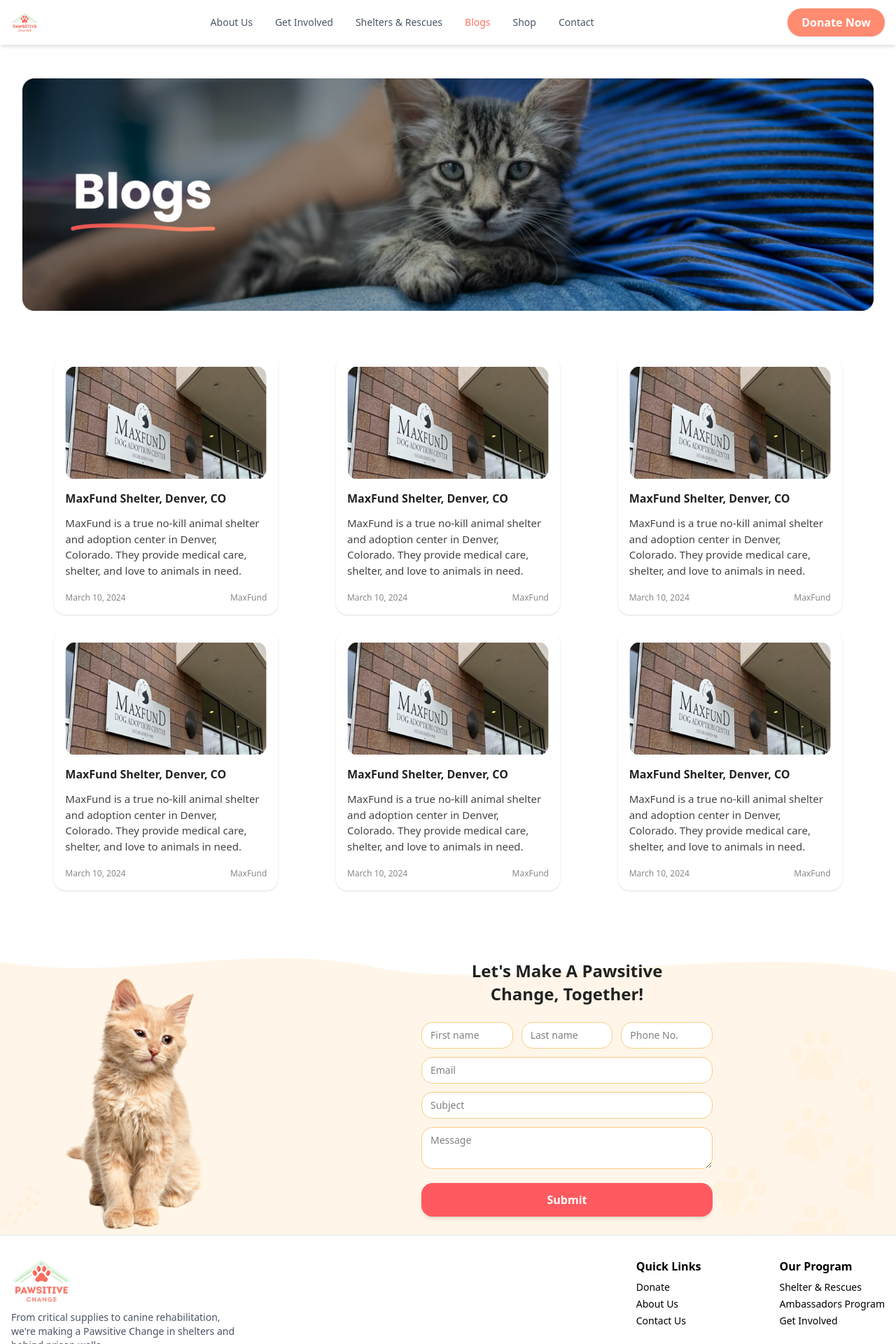
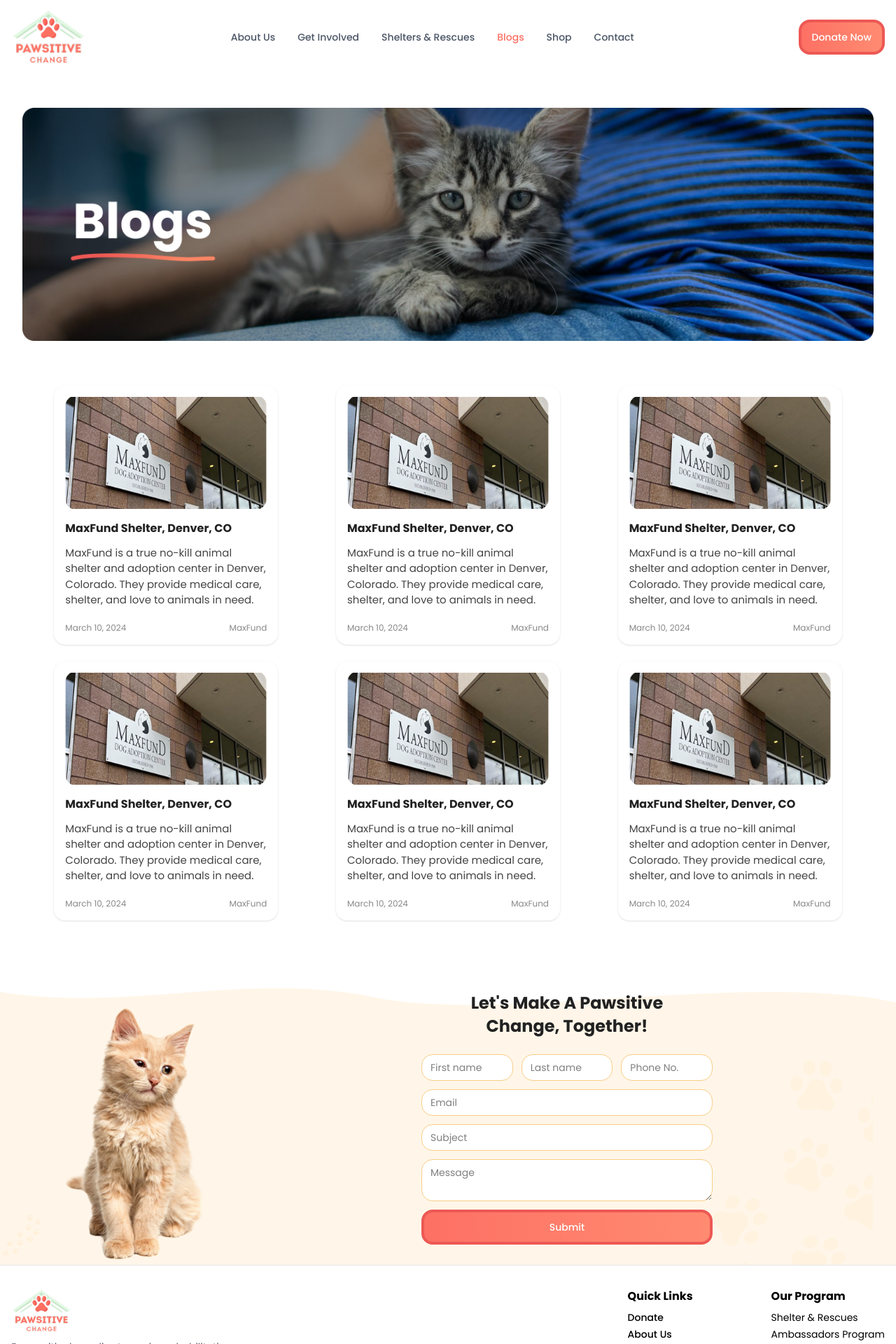
Before and after one commit to anas0723/Pawsitive, a Next.js app: page /blogs in a window 1280 px wide. Shown: the top 1920 px of the page at 70% size. Built offline with nearby package versions, Linux system fonts and the light colour scheme.

Commit message:
header fix

```diff
--- /dev/null
+++ b/src/app/components/common/CTAButtonClasses.js
@@ -0,0 +1,9 @@
+export const CTA_BUTTON_CLASSES = `
+  bg-gradient-to-r from-[#FD7064] to-[#FF8B71]
+  shadow-[ -1px_4px_12px_0px_rgba(0,0,0,0.1)]
+  border-4 border-[#ED5854]
+  rounded-[16px]
+  px-[15px] pt-[11px] pb-[10px]
+  text-[14px] font-medium capitalize
+  transition-colors text-white text-center
+`;
--- a/src/app/components/common/CatForm.jsx
+++ b/src/app/components/common/CatForm.jsx
@@ -2,6 +2,7 @@
 import React from "react";
 import Image from "next/image";
 import Link from "next/link";
+import { CTA_BUTTON_CLASSES } from "../common/CTAButtonClasses";
 
 const CatForm = () => {
   return (
@@ -86,7 +87,13 @@
             className="w-full border border-[#F9CD86] rounded-2xl px-3 py-2 text-sm bg-white min-h-[60px] resize-vertical"
             required
           />
-          <Link href="/donate-now" className="w-full bg-[#FF5A5F] text-white rounded-2xl py-3 font-bold text-base mt-2 shadow-md hover:bg-[#e14c4f] transition-colors block text-center">
+          <Link
+            href="/donate-now"
+            className={
+              CTA_BUTTON_CLASSES +
+              " w-full block text-center"
+            }
+          >
             Submit
           </Link>
         </form>
--- a/src/app/components/common/Header.jsx
+++ b/src/app/components/common/Header.jsx
@@ -4,6 +4,7 @@
 import { useState } from "react";
 import { usePathname } from "next/navigation";
 import { useRouter } from "next/router";
+import { CTA_BUTTON_CLASSES } from "../common/CTAButtonClasses";
 const navLinks = [
   { name: "Home", href: "/" },
   { name: "About Us", href: "/about-us" },
@@ -21,16 +22,16 @@
 
   return (
     <>
-      <header className="sticky top-0 z-50 bg-white shadow-md">
+      <header className=" top-0 z-50 bg-white shadow-md">
         <div className="w-full lg:max-w-7xl lg:mx-auto lg:px-4 flex items-center justify-between py-2 md:py-3">
           {/* Logo */}
           <Link href="/" className="flex items-start gap-2 select-none ">
             <Image
               src="/images/PawsitiveChangeLogo 1.png"
               alt="Pawsative Logo"
-              width={111}
-              height={82}
-              className="w-10 h-10 object-contain"
+              width={111.11}
+              height={82.56}
+              className="w-[111.11px] h-[82.56px] object-contain"
               priority
             />
           </Link>
@@ -53,7 +54,7 @@
           {/* Donate Button (Desktop) */}
           <Link
             href="/donate-now"
-            className="ml-8 px-5 py-2 rounded-full bg-[#FF8B71] text-white font-semibold shadow hover:bg-[#FD7064] transition-colors duration-200 text-base hidden md:inline-block"
+            className={"ml-8 hidden md:inline-block " + CTA_BUTTON_CLASSES}
           >
             Donate Now
           </Link>
@@ -62,7 +63,7 @@
           <div className="flex items-center gap-2 md:hidden">
             <Link
               href="/donate-now"
-              className="ml-2 px-5 py-2 rounded-full bg-[#FF8B71] text-white font-semibold shadow hover:bg-[#FD7064] transition-colors duration-200 text-base"
+              className={"ml-2 md:hidden " + CTA_BUTTON_CLASSES}
             >
               Donate Now
             </Link>
@@ -107,7 +108,10 @@
                 {link.name}
               </Link>
             ))}
-            <Link href="/donate-now" className="bg-[#FF5A5F] text-white rounded-2xl py-3 font-bold text-base mt-2 shadow-md hover:bg-[#e14c4f] transition-colors block text-center">
+            <Link
+              href="/donate-now"
+              className={CTA_BUTTON_CLASSES + " mt-2"}
+            >
               Donate Now
             </Link>
           </div>
--- a/src/app/components/home/HeroSectionCard.jsx
+++ b/src/app/components/home/HeroSectionCard.jsx
@@ -3,6 +3,7 @@
 import { useState } from "react";
 import AmbassadorModal from '../ambassador/AmbassadorModal';
 import Link from 'next/link';
+import { CTA_BUTTON_CLASSES } from "../common/CTAButtonClasses";
 
 const cards = [
 	{
@@ -68,7 +69,7 @@
 								<AmbassadorModal isOpen={modalOpen} onClose={() => setModalOpen(false)} />
 							</>
 						) : (
-							<Link href={card.buttonLink} className="mt-auto px-5 py-2 rounded-full border border-gray-300 bg-white text-gray-900 font-semibold shadow-sm hover:bg-[#FF8B71] hover:text-white transition-colors duration-200 text-base">
+							<Link href={card.buttonLink} className={CTA_BUTTON_CLASSES + " w-full block text-center mt-4"}>
 								{card.button}
 							</Link>
 						)}
--- a/src/app/components/home/SalePart.jsx
+++ b/src/app/components/home/SalePart.jsx
@@ -1,5 +1,6 @@
 import Image from "next/image";
 import Link from 'next/link';
+import { CTA_BUTTON_CLASSES } from "../common/CTAButtonClasses";
 
 const features = [
 	{
@@ -51,7 +52,9 @@
 					Get exclusive discounts on pet essentials. Limited time offer for all
 					dog and cat lovers. Shop now and make your pet's day special!
 				</p>
-				<Link href="/donate-now" className="bg-[#FF5A5F] text-white rounded-2xl py-3 px-8 font-bold text-base mt-2 shadow-md hover:bg-[#e14c4f] transition-colors block text-center">Donate Now</Link>
+				<Link href="/donate-now" className={CTA_BUTTON_CLASSES + " block text-center"}>
+					Donate Now
+				</Link>
 			</div>
 			{/* Dog Image */}
 			<div className="flex-1 flex justify-center md:justify-start items-end w-full max-w-xs md:max-w-sm mt-6 md:mt-0">
--- a/src/app/globals.css
+++ b/src/app/globals.css
@@ -1,3 +1,6 @@
+/* Import Poppins from Google Fonts */
+@import url('https://fonts.googleapis.com/css2?family=Poppins:wght@400;500;600;700&display=swap');
+
 @import "tailwindcss";
 
 :root {
@@ -19,6 +22,10 @@
   }
 }
 
+html, body, :root {
+  font-family: 'Poppins', sans-serif;
+}
+
 .main-light{
   color: #FF8B71;
 }
--- a/src/app/layout.js
+++ b/src/app/layout.js
@@ -2,8 +2,11 @@
 import Header from "./components/common/Header";
 import Footer from "./components/common/Footer";
 export const metadata = {
-  title: "Pawsative ",
-  description: "Empowering Shelters, Transforming Lives - Pawsitive ",
+  title: "Pawsative-Change",
+  description: "Pawsitive Change - Helping Animals in Need",
+  icons: {
+    icon: "/favicon.png",
+  },
 };
 
 export default function RootLayout({ children }) {
@@ -12,7 +15,7 @@
       <body className="">
        <Header />
         {children}
-            <Footer />
+        <Footer />
       </body>
     </html>
   );
```
Also changed, not shown: public/favicon.png (added).
